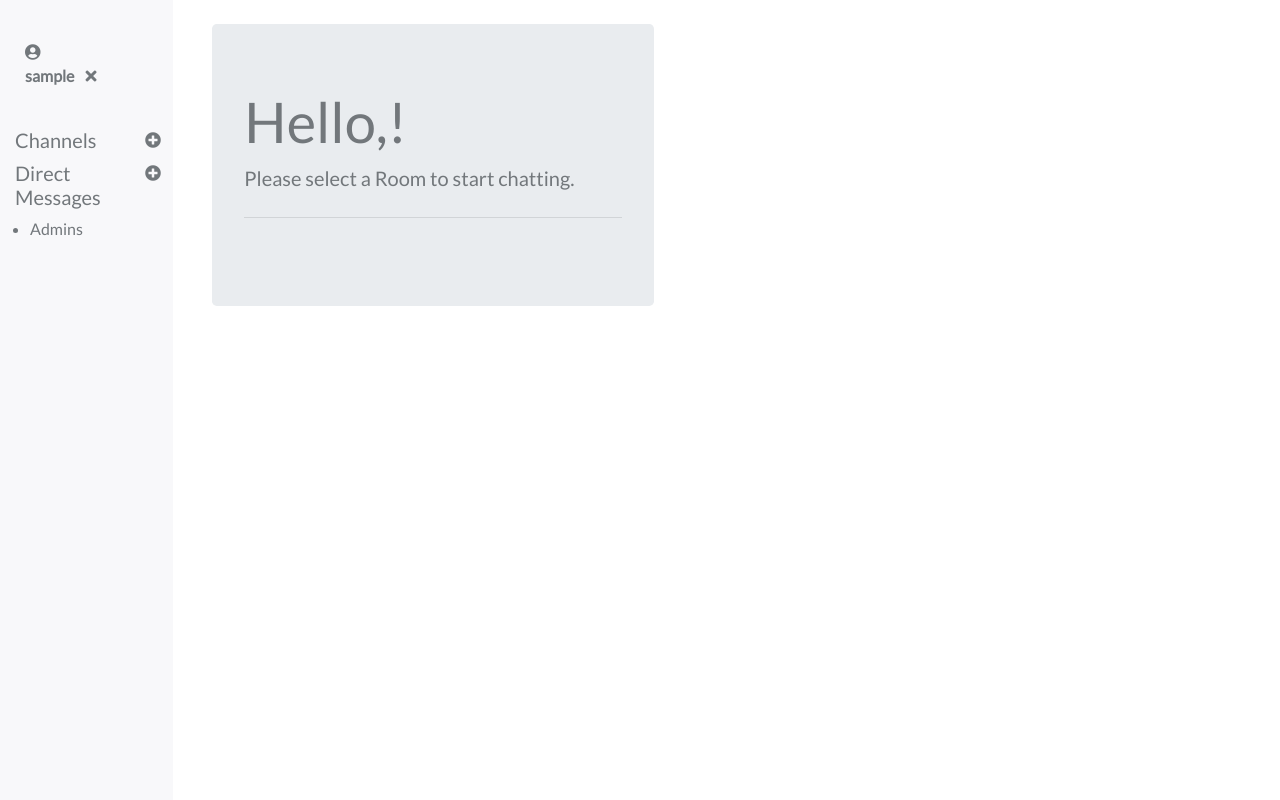
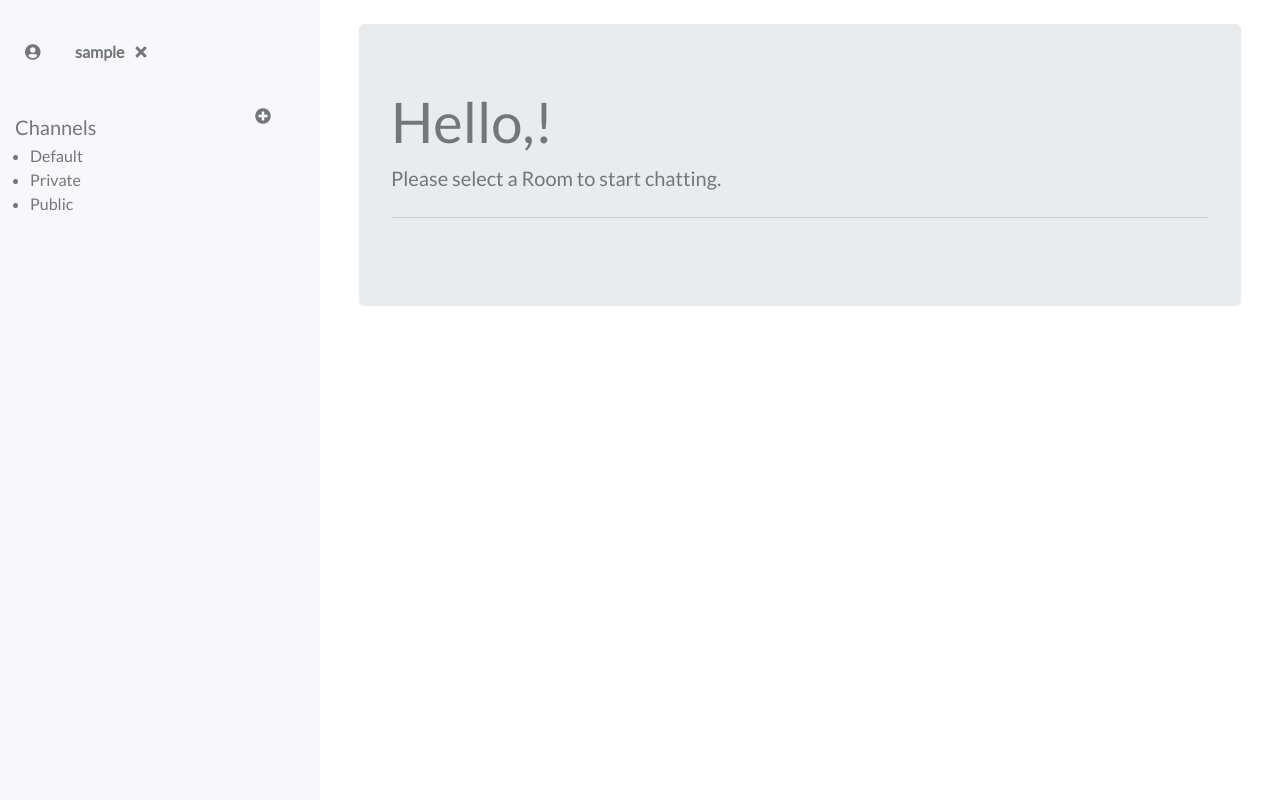
Before and after one commit to bennyrock20/cs50project2, a Flask app: page / in a window 1280 px wide. Run offline with Flask 2, Linux system fonts and the light colour scheme; the visitor is signed in with stand-in values (Sample User, id 1); some libraries are stand-ins or nearby versions.

Commit message:
New Features

```diff
--- a/application.py
+++ b/application.py
@@ -24,7 +24,15 @@
 Session(app)
 
 channel_list =[]
+
+channel_list.append("Default");
+channel_list.append("Private");
+channel_list.append("Public");
+
 messages = []
+
+resource_fields = {'nickname': fields.String, "channel": fields.String, "message": fields.String, "date": fields.Date, "hours": fields.String}
+
 
 @app.route("/")
 def index():
@@ -36,7 +44,7 @@
 def chat_details(channel_name):
     """Load messages from chat"""
     if channel_name in channel_list:
-        return render_template("chat_details.html", nickname =  session.get('nickname'), channels= channel_list, current_channel= channel_name,messages= messages)
+        return render_template("chat_details.html", nickname =  session.get('nickname'), channels= channel_list, current_channel= channel_name,messages= get_messsages_by_channel(channel_name))
     return redirect(url_for("index"))
 
 @socketio.on('add-channel')
@@ -49,16 +57,15 @@
     return redirect(url_for("index"))
 
 @socketio.on('send-message')
-def add_channel(data):
+def send_message(data):
     """ Add Channel to Channel List"""
     message = data["message"]
     channel = data["channel"]
     nickname = data["nickname"]
     if channel != None and message != None and nickname != None:
         message = Message(nickname = nickname , channel = channel, message = message)
-        resource_fields = {'nickname': fields.String, "channel": fields.String, "message": fields.String}
-        messages.append(marshal(message,resource_fields))
-        emit("new-message", {"messages": messages }, broadcast=True)
+        messages.append(message)
+        emit("new-message", {"message": marshal(message,resource_fields) }, broadcast=True)
     return redirect(url_for("index"))
 
 
@@ -82,3 +89,11 @@
             session['logged_in'] = False
             session['nickname'] = "Anonimus"
     return redirect(url_for("index"))
+
+def get_messsages_by_channel(channel_name):
+    new_messsage = []
+    for message in messages:
+        print(message.nickname)
+        if message.channel == channel_name:
+            new_messsage.append(marshal(message,resource_fields))
+    return new_messsage
--- a/message.py
+++ b/message.py
@@ -1,6 +1,12 @@
+import datetime
+
 class Message:
 
     def __init__(self, nickname, channel, message):
         self.nickname = nickname
         self.channel = channel
         self.message = message
+        self.date =  datetime.datetime.now()
+        self.hours = datetime.datetime.now().strftime("%H:%M:%S")
+    def __str__(self):
+        return  str(self.hours)
--- a/static/css/all.css
+++ b/static/css/all.css
@@ -1,30 +1,53 @@
 body{
-  font-family: 'Lato', sans-serif;
-  color: rgb(114,119,123);
-  height: 100%;
-  position: absolute;
+    font-family: 'Lato', sans-serif;
+    color: rgb(114,119,123);
+    height: 100%;
+    width: 100%;
+    position: absolute;
   }
-a{
+
+a {
   color: rgb(114,119,123);
 }
 
+h5.title {
+    margin: 11px 0 0 0;
+}
+
+ul.list-group {
+    padding: 5px 0;
+}
+
 .row-user{
-    padding: 40px 10px;
+  padding: 40px 10px;
 }
 .row.col-12.form-chat {
     position: absolute;
-    bottom: 0;
+    bottom: 7px;
 }
-.chat-list{
-  padding: 10px;
-  height: 90%;
-  display: flex;
-  flex-direction: column;
-}
+
 .black{
   color #2c2d30;
 }
 
+.chat-header{
+  width: 100%;
+  background: #eeeeee;
+  border-radius: 0px;
+  padding: 10px 0px;
+  margin: 0;
+}
+
+.chat-list{
+  padding: 10px;
+  height: 83%;
+  overflow-y: scroll;
+}
+
 .chat-row{
   padding: 10px;
+  background: #f3f3f9;
+  border-radius: 14px;
+  margin: 6px 0;
+
 }
--- a/static/js/index.js
+++ b/static/js/index.js
@@ -10,6 +10,7 @@
         document.querySelector('#addChannel').onclick = () => {
             var channel_name = document.querySelector('#channel_name').value;
             if (channel_name) {
+              document.querySelector('#channel_name').value = "";
                 socket.emit('add-channel', {'channel_name': channel_name});
             } else {
                 alert("Please Insert a Name");
--- a/templates/index.html
+++ b/templates/index.html
@@ -6,7 +6,7 @@
   <div class="col-10"><span class="font-weight-bold"> <span id="nickname"> {{nickname}} </span><a href="/logout" class="link m-2"><i class="fa fa-times"></i></a> <span></div>
 </div>
 <div class="row">
-  <div class="col-9"><h5>Channels</h5></div>
+  <div class="col-9"><h5 class="title">Channels</h5></div>
   <div class="col-3"><i class="fa fa-plus-circle" data-toggle="modal" data-target="#modalNewChannel"></i></div>
 </div>
 <div class="col-12">
@@ -16,18 +16,6 @@
     {% endfor%}
   </ul>
 </div>
-<div class="row">
-  <div class="col-9"><h5>Direct Messages</h5></div>
-  <div class="col-3"><i class="fa fa-plus-circle"></i></div>
-</div>
-<div class="col-12">
-  <ul class="list-group">
-    <li><a href="#" class="list-item">Admins</a></li>
-  </ul>
-</div>
-
-
-
 {% endblock %}
 {% block main %}
 
--- a/templates/layout.html
+++ b/templates/layout.html
@@ -17,7 +17,7 @@
   <div class="container-fluid" style="height: 100%">
   {% block body %}
     <div class="row" style="height:100%">
-        <div  class="col-3" style="background:#F8F8FA;">
+        <div  class="col-3" style="background:#F8F8FA; overflow: scroll !important;">
           {% block side %}{% endblock %}
         </div>
         <div  class="col-9">
@@ -37,7 +37,7 @@
           </button>
         </div>
         <div class="modal-body">
-          <input type="text" id="channel_name" name="channel_name"  required class="form-control"/>
+          <input type="text" id="channel_name" name="channel_name" autocomplete="off"  required class="form-control"/>
         </div>
         <div class="modal-footer">
           <button type="button" class="btn btn-secondary" data-dismiss="modal">Close</button>
```
Also changed, not shown: templates/chat_details.html (+45 -42 lines).
